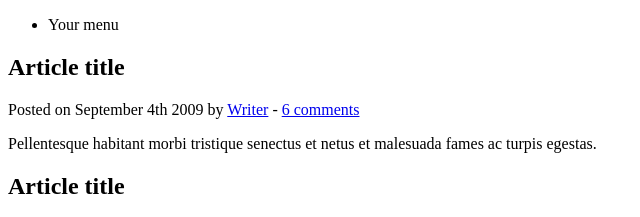
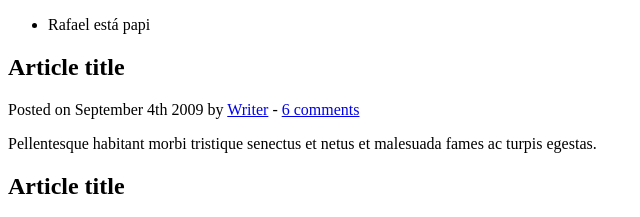
Before and after one commit to RafaJMore/demo-repo2, a plain HTML site: page index.html in a window 1280 px wide. Shown: the top 217 px of the page, 0-640 px from the left. Drawn offline with Linux system fonts and the light colour scheme.

Commit message:
Se modifico el titulo

```diff
--- a/index.html
+++ b/index.html
@@ -12,7 +12,7 @@
 	<header>
 		<nav>
 			<ul>
-				<li>Your menu</li>
+				<li>Rafael está papi</li>
 			</ul>
 		</nav>
 	</header>
```
